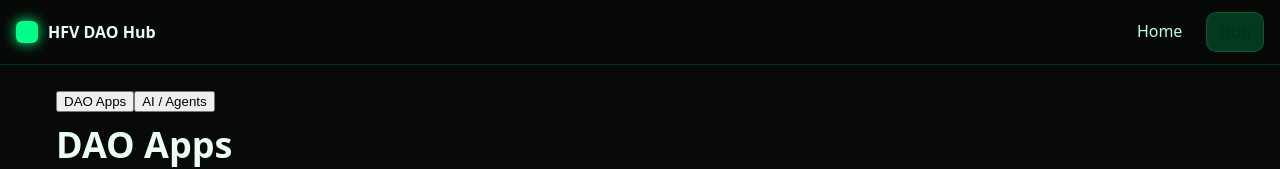
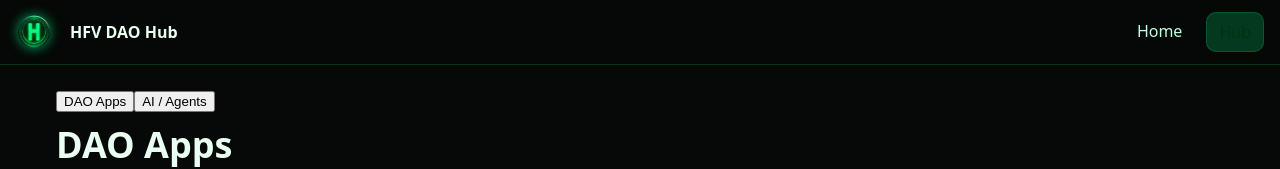
Before and after one commit to VTHash/hfv-dao-hub, a React (Vite) app: page /hub in a window 1280 px wide. Shown: the top 169 px of the page. Built offline with nearby package versions, Linux system fonts and the light colour scheme.

Commit message:
Add HFV Logo to Topbar with new size and UI

```diff
--- a/src/App.jsx
+++ b/src/App.jsx
@@ -8,10 +8,15 @@ export default function App() {
     <div className="app">
       {/* Topbar */}
       <header className="topbar">
-        <Link to="/" className="brand">
-          <span className="logo-dot" />
-          <span>HFV DAO Hub</span>
-        </Link>
+       <Link to="/" className="brand">
+      <img
+        src="/hfv-logo.png"
+        alt="HFV Logo"
+        className="brand-logo"
+      />
+      <span>HFV DAO Hub</span>
+    </Link>
+
 
         <nav className="nav">
           <NavLink to="/" end className="navlink">
--- a/src/index.css
+++ b/src/index.css
@@ -118,3 +118,11 @@ body{
   background: #060907; /* dark base */
   animation: bgPulse 6s ease-in-out infinite; /* ✅ green pulse */
 }
+
+.brand-logo {
+  width: 36px; /* adjust size */
+  height: 36px;
+  object-fit: contain;
+  margin-right: 8px;
+  filter: drop-shadow(0 0 6px rgba(0, 255, 154, 0.6));
+}
```
